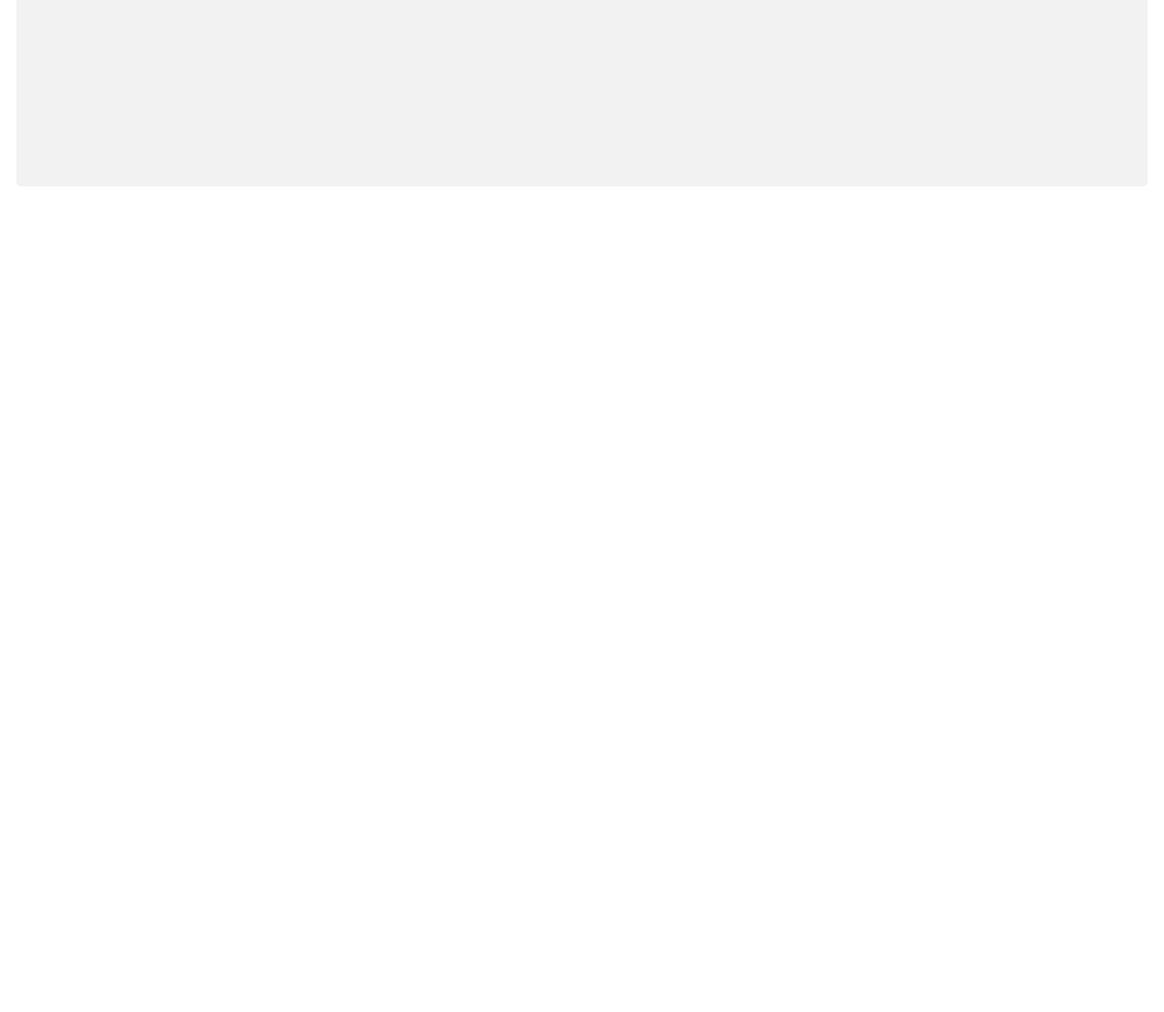
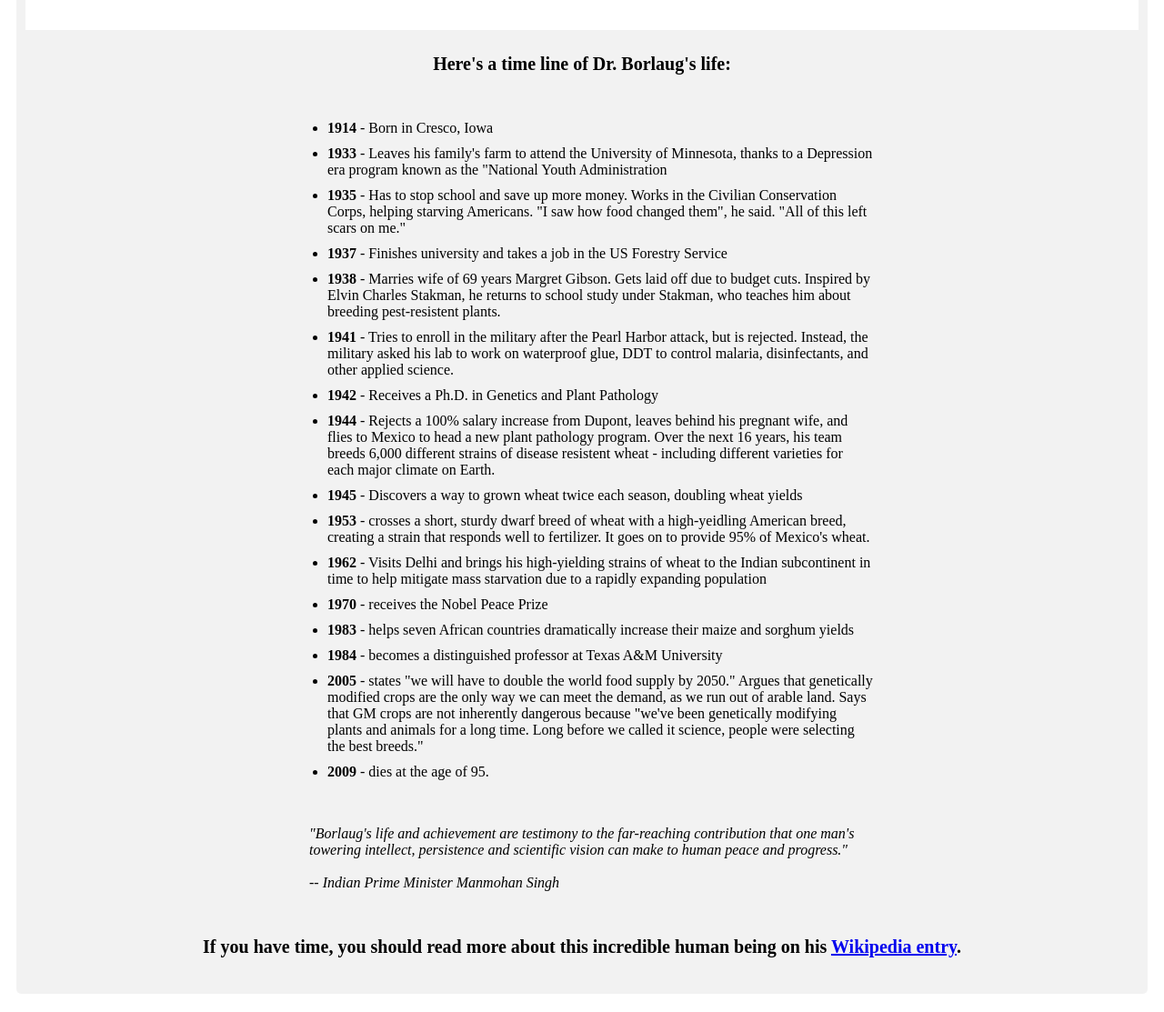
Before and after one commit to Kemsty2/microverse-trials, a plain HTML site: page index.html in a window 1280 px wide. Shown: the part 825-1938 px from the top of the page at 91% size. Before the commit the page ends 1050 px from the top, so only its background shows below. Drawn offline with Linux system fonts and the light colour scheme.

Commit message:
bloc info style and structure

```diff
--- a/css/style.css
+++ b/css/style.css
@@ -1,9 +1,14 @@
+*{
+    @import "";
+}
+
 .main-bloc{
     background-color: rgba(0,0,0,.05);
     border-radius: 5px;
     display: block;
     margin: 20px 10px;
-    height: 1000px;
+    height: fit-content;
+    padding-bottom: 20px;
 }
 
 .title-container{
@@ -19,16 +24,54 @@
     margin: 10px;
     height: fit-content;
     display: block;
+    padding: 20px;
 }
 
 .card-image {
     margin: 10px auto 5px auto;
     max-width: 935px;
+    width: 100%;
     display: block;
     text-align: center;
+    /*padding: 0 10px;*/
 }
 
 .card-text {
     text-align: center;
     padding-bottom: 15px;
 }
+
+.info-container h4{
+    text-align: center;
+    margin-bottom: 50px;
+    font-size: 20px;
+    font-weight: 700;
+}
+
+.info-container > ul > li{
+    margin: 10px 0;
+    /*border: solid black 1px;*/
+}
+
+.info-container > ul{
+    margin-bottom: 50px;
+    max-width: 600px;
+    margin-left: auto ;
+    margin-right: auto ;
+
+    /*border: solid red 1px;*/
+}
+
+.info-container > i{
+    max-width: 600px;
+    margin-left: auto ;
+    margin-right: auto ;
+    margin-bottom: 50px;
+    display: block;
+    /*border: solid blue 1px*/
+}
+
+.info-container > p{
+    text-align: center;
+    font-size: 20px;
+}
--- a/index.html
+++ b/index.html
@@ -19,12 +19,29 @@
         <img class="card-image" id="image" src="./imgs/001-default.jpg"/>
         <p class="card-text" id="img-caption">Dr. Norman Borlaug, third from the left, trains biologists in Mexico on how to increase wheat yields - part of his life-long war on hunger.</p>
       </div>
-      <div class="text"> <!--marlonne-->
+      <div id="tribute-info" class="info-container"> <!--marlonne-->
         <!--todo : add the description boc-->
-      </div>
-      <div class="footer"> <!--steeve-->
-
-        <!--todo : add footer-->
+        <h4>Here's a time line of Dr. Borlaug's life:</h4>
+        <ul>
+          <li><strong>1914</strong> - Born in Cresco, Iowa</li>
+          <li><strong>1933</strong> - Leaves his family's farm to attend the University of Minnesota, thanks to a Depression era program known as the "National Youth Administration</li>
+          <li><strong>1935</strong> - Has to stop school and save up more money. Works in the Civilian Conservation Corps, helping starving Americans. "I saw how food changed them", he said. "All of this left scars on me."</li>
+          <li><strong>1937</strong> - Finishes university and takes a job in the US Forestry Service</li>
+          <li><strong>1938</strong> - Marries wife of 69 years Margret Gibson. Gets laid off due to budget cuts. Inspired by Elvin Charles Stakman, he returns to school study under Stakman, who teaches him about breeding pest-resistent plants.</li>
+          <li><strong>1941</strong> - Tries to enroll in the military after the Pearl Harbor attack, but is rejected. Instead, the military asked his lab to work on waterproof glue, DDT to control malaria, disinfectants, and other applied science.</li>
+          <li><strong>1942</strong> - Receives a Ph.D. in Genetics and Plant Pathology</li>
+          <li><strong>1944</strong> - Rejects a 100% salary increase from Dupont, leaves behind his pregnant wife, and flies to Mexico to head a new plant pathology program. Over the next 16 years, his team breeds 6,000 different strains of disease resistent wheat - including different varieties for each major climate on Earth.</li>
+          <li><strong>1945</strong> - Discovers a way to grown wheat twice each season, doubling wheat yields</li>
+          <li><strong>1953</strong> - crosses a short, sturdy dwarf breed of wheat with a high-yeidling American breed, creating a strain that responds well to fertilizer. It goes on to provide 95% of Mexico's wheat.</li>
+          <li><strong>1962</strong> - Visits Delhi and brings his high-yielding strains of wheat to the Indian subcontinent in time to help mitigate mass starvation due to a rapidly expanding population</li>
+          <li><strong>1970</strong> - receives the Nobel Peace Prize</li>
+          <li><strong>1983</strong> - helps seven African countries dramatically increase their maize and sorghum yields</li>
+          <li><strong>1984</strong> - becomes a distinguished professor at Texas A&M University</li>
+          <li><strong>2005</strong> - states "we will have to double the world food supply by 2050." Argues that genetically modified crops are the only way we can meet the demand, as we run out of arable land. Says that GM crops are not inherently dangerous because "we've been genetically modifying plants and animals for a long time. Long before we called it science, people were selecting the best breeds."</li>
+          <li><strong>2009</strong> - dies at the age of 95.</li>
+        </ul>
+        <i>"Borlaug's life and achievement are testimony to the far-reaching contribution that one man's towering intellect, persistence and scientific vision can make to human peace and progress."<br><br>-- Indian Prime Minister Manmohan Singh</i>
+        <p><strong>If you have time, you should read more about this incredible human being on his <a id="tribute-link" target="_blank" href="https://en.wikipedia.org/wiki/Norman_Borlaug">Wikipedia entry</a>.</strong></p>
       </div>
 
     </div>
```
